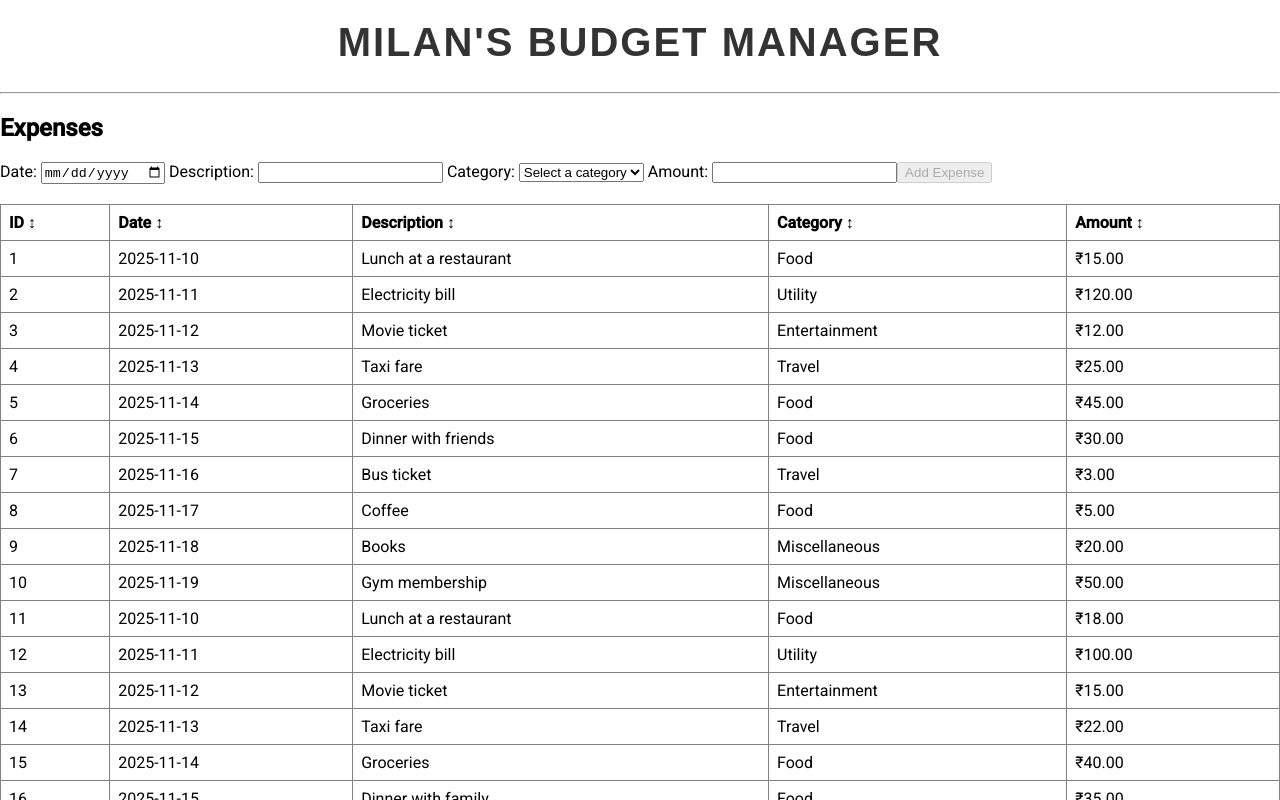
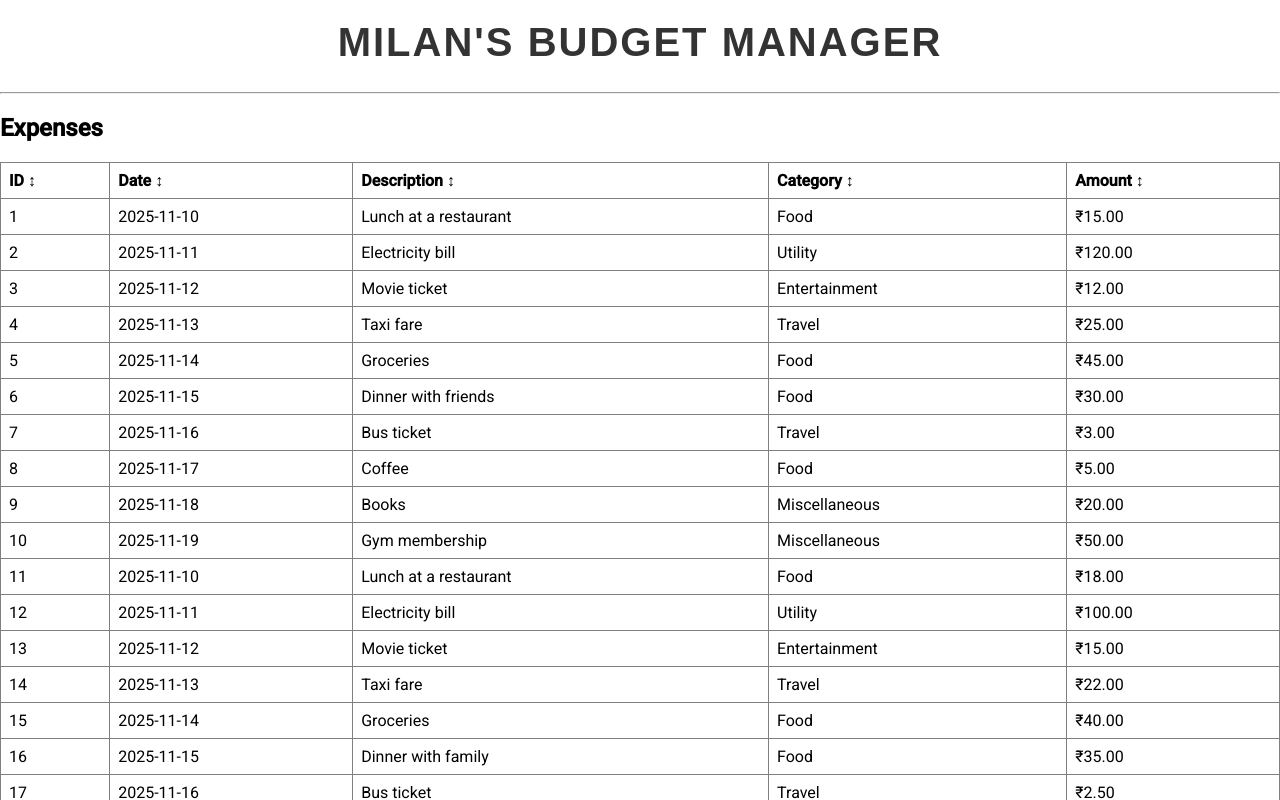
Before and after one commit to milan2312barot/milans-budget-manager-frontend, an Angular app: page / in a window 1280 px wide. Shown: the top 800 px of the page. Built offline with nearby package versions, Linux system fonts and the light colour scheme.

Commit message:
done work to display expenses in separatel component

```diff
--- /dev/null
+++ b/src/expenses/display-expenses/display-expenses.component.html
@@ -0,0 +1,46 @@
+<!-- Table to display expenses -->
+<table border="1" style="width: 100%; border-collapse: collapse; text-align: left; margin-top: 10px;">
+    <thead>
+        <tr>
+            <th style="padding: 8px;">
+                ID
+                <span (click)="sortByColumn('id')" style="cursor: pointer;">
+                    {{ sortColumn === 'id' ? (sortState === 'asc' ? '▲' : '▼') : '↕' }}
+                </span>
+            </th>
+            <th style="padding: 8px;">
+                Date
+                <span (click)="sortByColumn('date')" style="cursor: pointer;">
+                    {{ sortColumn === 'date' ? (sortState === 'asc' ? '▲' : '▼') : '↕' }}
+                </span>
+            </th>
+            <th style="padding: 8px;">
+                Description
+                <span (click)="sortByColumn('description')" style="cursor: pointer;">
+                    {{ sortColumn === 'description' ? (sortState === 'asc' ? '▲' : '▼') : '↕' }}
+                </span>
+            </th>
+            <th style="padding: 8px;">
+                Category
+                <span (click)="sortByColumn('category')" style="cursor: pointer;">
+                    {{ sortColumn === 'category' ? (sortState === 'asc' ? '▲' : '▼') : '↕' }}
+                </span>
+            </th>
+            <th style="padding: 8px;">
+                Amount
+                <span (click)="sortByColumn('amount')" style="cursor: pointer;">
+                    {{ sortColumn === 'amount' ? (sortState === 'asc' ? '▲' : '▼') : '↕' }}
+                </span>
+            </th>
+        </tr>
+    </thead>
+    <tbody>
+        <tr *ngFor="let expense of expenses">
+            <td style="padding: 8px;">{{ expense.id }}</td>
+            <td style="padding: 8px;">{{ expense.date }}</td>
+            <td style="padding: 8px;">{{ expense.description }}</td>
+            <td style="padding: 8px;">{{ expense.category }}</td>
+            <td style="padding: 8px;">{{ expense.amount | currency:'INR' }}</td>
+        </tr>
+    </tbody>
+</table>
--- /dev/null
+++ b/src/expenses/display-expenses/display-expenses.component.ts
@@ -0,0 +1,44 @@
+import { HttpClient } from '@angular/common/http';
+import { Component } from '@angular/core';
+import { CurrencyPipe } from '@angular/common';
+import { CommonModule } from '@angular/common';
+import { sortByColumn, SortState } from '../../shared/sorting-utils';
+
+@Component({
+  selector: 'app-display-expenses',
+  standalone: true,
+  imports: [
+    CurrencyPipe,
+    CommonModule
+  ],
+  templateUrl: './display-expenses.component.html',
+  styleUrl: './display-expenses.component.css'
+})
+export class DisplayExpensesComponent {
+
+  expenses: any[] = []; // Initialize an empty array for expenses
+  sortState: SortState = 'none'; // Use the shared SortState type
+  sortColumn: string = ''; // Track the column being sorted
+
+  constructor(private http: HttpClient) { }
+
+  ngOnInit() {
+    // Fetch the expenses data from the JSON file
+    this.http.get<any[]>('assets/expenses.json').subscribe(data => {
+      this.expenses = data;
+    });
+  }
+
+  sortByColumn(column: string) {
+    // If the same column is clicked, toggle the sorting order
+    if (this.sortColumn === column) {
+      this.sortState = this.sortState === 'asc' ? 'desc' : 'asc';
+    } else {
+      // If a new column is clicked, set it to ascending order
+      this.sortState = 'asc';
+      this.sortColumn = column;
+    }
+
+    this.expenses = sortByColumn(this.expenses, column, this.sortState);
+  }
+}
--- a/src/expenses/expenses.component.html
+++ b/src/expenses/expenses.component.html
@@ -1,54 +1,10 @@
 <h2>Expenses</h2>
 
-<!-- Form to add a new expense -->
+<!-- Component to add a new expense -->
+ <!-- Component to filter expense -->
+  <!-- Component to sort expense -->
 
-<app-add-expenses
-[expenses]="expenses" (expensesChange)="expenses = $event">
-</app-add-expenses>
 
-<!-- Table to display expenses -->
-<table border="1" style="width: 100%; border-collapse: collapse; text-align: left; margin-top: 10px;">
-  <thead>
-    <tr>
-      <th style="padding: 8px;">
-        ID
-        <span (click)="sortByColumn('id')" style="cursor: pointer;">
-          {{ sortColumn === 'id' ? (sortState === 'asc' ? '▲' : '▼') : '↕' }}
-        </span>
-      </th>
-      <th style="padding: 8px;">
-        Date
-        <span (click)="sortByColumn('date')" style="cursor: pointer;">
-          {{ sortColumn === 'date' ? (sortState === 'asc' ? '▲' : '▼') : '↕' }}
-        </span>
-      </th>
-      <th style="padding: 8px;">
-        Description
-        <span (click)="sortByColumn('description')" style="cursor: pointer;">
-          {{ sortColumn === 'description' ? (sortState === 'asc' ? '▲' : '▼') : '↕' }}
-        </span>
-      </th>
-      <th style="padding: 8px;">
-        Category
-        <span (click)="sortByColumn('category')" style="cursor: pointer;">
-          {{ sortColumn === 'category' ? (sortState === 'asc' ? '▲' : '▼') : '↕' }}
-        </span>
-      </th>
-      <th style="padding: 8px;">
-        Amount
-        <span (click)="sortByColumn('amount')" style="cursor: pointer;">
-          {{ sortColumn === 'amount' ? (sortState === 'asc' ? '▲' : '▼') : '↕' }}
-        </span>
-      </th>
-    </tr>
-  </thead>
-  <tbody>
-    <tr *ngFor="let expense of filteredExpenses">
-      <td style="padding: 8px;">{{ expense.id }}</td>
-      <td style="padding: 8px;">{{ expense.date }}</td>
-      <td style="padding: 8px;">{{ expense.description }}</td>
-      <td style="padding: 8px;">{{ expense.category }}</td>
-      <td style="padding: 8px;">{{ expense.amount | currency:'INR' }}</td>
-    </tr>
-  </tbody>
-</table>
+<!-- Component to display expenses -->
+<app-display-expenses>
+</app-display-expenses>
--- a/src/expenses/expenses.component.ts
+++ b/src/expenses/expenses.component.ts
@@ -4,6 +4,7 @@ import { CurrencyPipe } from '@angular/common';
 import { CommonModule } from '@angular/common';
 import { FormsModule } from '@angular/forms';
 import { AddExpensesComponent } from "./add-expenses/add-expenses.component";
+import { DisplayExpensesComponent } from './display-expenses/display-expenses.component';
 
 @Component({
   selector: 'app-expenses',
@@ -14,15 +15,14 @@ import { AddExpensesComponent } from "./add-expenses/add-expenses.component";
     CurrencyPipe,
     CommonModule,
     FormsModule,
-    AddExpensesComponent
+    AddExpensesComponent,
+    DisplayExpensesComponent
 ],
   styleUrls: ['./expenses.component.css']
 })
 export class ExpensesComponent {
   selectedDate: string = ''; // Property to store the selected date
-  expenses: any[] = []; // Initialize an empty array for expenses
-  sortState: 'none' | 'asc' | 'desc' = 'none'; // Track sorting state
-  sortColumn: string = ''; // Track the column being sorted
+
 
   // New expense object
   newExpense = {
@@ -32,45 +32,6 @@ export class ExpensesComponent {
     amount: null
   };
 
-  constructor(private http: HttpClient) {}
 
-  ngOnInit() {
-    // Fetch the expenses data from the JSON file
-    this.http.get<any[]>('assets/expenses.json').subscribe(data => {
-      this.expenses = data;
-    });
-  }
-
-  get filteredExpenses() {
-    // Filter expenses based on the selected date
-    return this.selectedDate
-      ? this.expenses.filter(expense => expense.date === this.selectedDate)
-      : this.expenses;
-  }
-
-  sortByColumn(column: string) {
-    // If the same column is clicked, toggle the sorting order
-    if (this.sortColumn === column) {
-      this.sortState = this.sortState === 'asc' ? 'desc' : 'asc';
-    } else {
-      // If a new column is clicked, set it to ascending order
-      this.sortState = 'asc';
-      this.sortColumn = column;
-    }
-
-    // Sort the expenses array dynamically based on the column
-    this.expenses.sort((a, b) => {
-      const valueA = a[column];
-      const valueB = b[column];
-
-      if (valueA < valueB) {
-        return this.sortState === 'asc' ? -1 : 1;
-      }
-      if (valueA > valueB) {
-        return this.sortState === 'asc' ? 1 : -1;
-      }
-      return 0;
-    });
-  }
 
 }
--- /dev/null
+++ b/src/shared/sorting-utils.ts
@@ -0,0 +1,23 @@
+export type SortState = 'none' | 'asc' | 'desc';
+
+/**
+ * Sorts an array of objects dynamically based on a column and sort state.
+ * @param data The array of objects to sort.
+ * @param column The column to sort by.
+ * @param sortState The current sort state ('asc', 'desc', or 'none').
+ * @returns The sorted array.
+ */
+export function sortByColumn<T>(data: T[], column: keyof T, sortState: SortState): T[] {
+  return data.sort((a, b) => {
+    const valueA = a[column];
+    const valueB = b[column];
+
+    if (valueA < valueB) {
+      return sortState === 'asc' ? -1 : 1;
+    }
+    if (valueA > valueB) {
+      return sortState === 'asc' ? 1 : -1;
+    }
+    return 0;
+  });
+}
--- a/tsconfig.app.json
+++ b/tsconfig.app.json
@@ -10,6 +10,7 @@
     "src/main.ts"
   ],
   "include": [
-    "src/**/*.d.ts"
+    "src/**/*.d.ts",
+    "src/shared/**/*.ts"
   ]
 }
```
Also changed, not shown: src/expenses/display-expenses/display-expenses.component.css (added), 1 other file (tests, documents, lock files or other folders).
